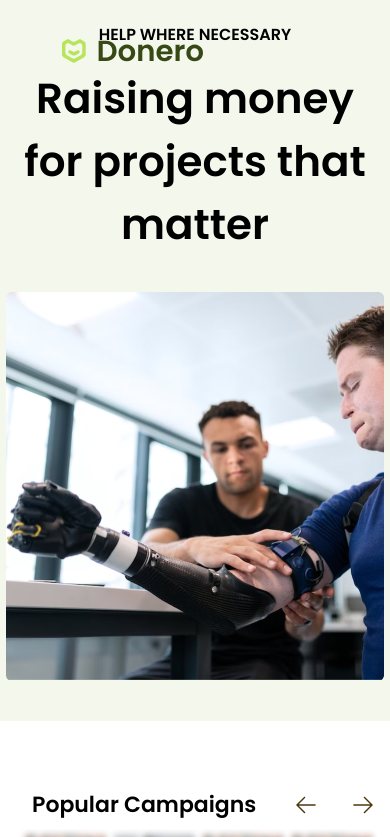
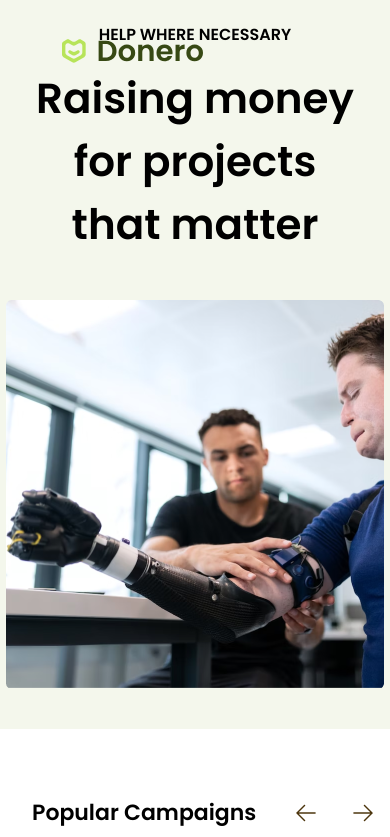
Before and after one commit to Decentree/donero, a Next.js app: page / in a window 390 px wide. Shown: the top 837 px of the page. Built offline with nearby package versions, Linux system fonts and the light colour scheme.

Commit message:
repairing quotes, small adjustments in TopSection.tsx

```diff
--- a/components/TopSection.tsx
+++ b/components/TopSection.tsx
@@ -25,9 +25,9 @@
       />
       <div className="flex">
         <div className="mt-[117px] text-center lg:text-left lg:flex m-auto">
-          <div className="m-auto lg:w-[684px] xl:mr-[74px] pt-[20px] lg:pt-[70px]">
+          <div className="m-auto lg:w-[684px] xl:mr-[74px] pt-[20px] lg:pt-[70px] p-2 lg:p-0">
             <MainFontText text="HELP WHERE NECESSARY" extrastyle="text-base"/>
-            <MainFontText text="Raising money for projects that matter" extrastyle="z-10 relative lg:w-[684px] mt-[20px] lg:mt-[0px] mb-[36px] px-[22px] md:px-0 text-[42px] lg:text-[64px]"/>
+            <MainFontText text="Raising money for projects that matter" extrastyle="z-10 relative xl:w-[684px] mt-[20px] lg:mt-[0px] mb-[36px] px-[22px] md:px-0 text-[42px] lg:text-[64px]"/>
             {/*
               <Button extrastyle="mb-10 lg:mb-0" text="Browse campaigns"/>
             */}
--- a/pages/api/hello.ts
+++ b/pages/api/hello.ts
@@ -1,5 +1,5 @@
 // Next.js API route support: https://nextjs.org/docs/api-routes/introduction
-import type { NextApiRequest, NextApiResponse } from 'next'
+import type { NextApiRequest, NextApiResponse } from "next"
 
 type Data = {
   name: string
@@ -9,5 +9,5 @@
   req: NextApiRequest,
   res: NextApiResponse<Data>
 ) {
-  res.status(200).json({ name: 'John Doe' })
+  res.status(200).json({ name: "John Doe" })
 }
```
